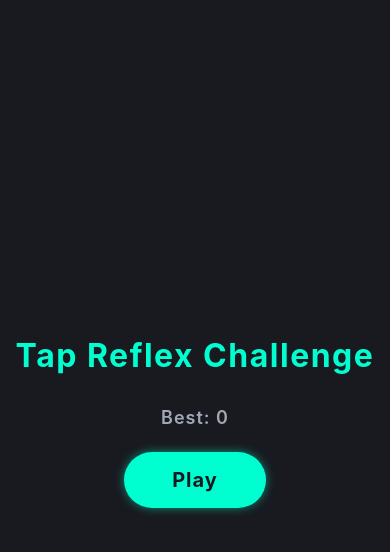
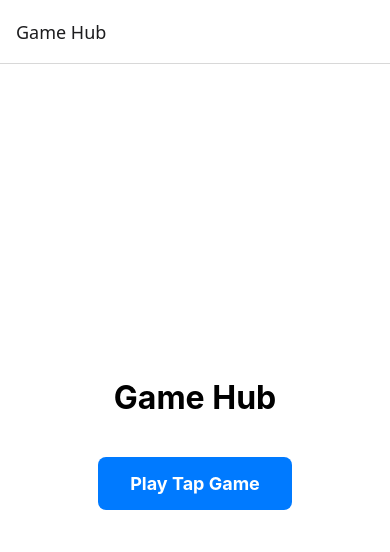
Before and after one commit to Vinay-Khanagavi/react-native, a React Native app: screen /Home in a window 390 px wide. Shown: the top 552 px of the page. Built offline with nearby package versions, Linux system fonts and the light colour scheme.

Commit message:
Refactor App component to use AppNavigator instead of TapGame, and update package.json with new navigation dependencies. Remove TapGame component as it is no longer needed.

```diff
--- a/App.js
+++ b/App.js
@@ -1,11 +1,11 @@
 import { StatusBar } from 'expo-status-bar';
 import { StyleSheet, View } from 'react-native';
-import TapGame from './components/TapGame';
+import AppNavigator from './navigation/AppNavigator';
 
 export default function App() {
   return (
     <View style={styles.container}>
-      <TapGame />
+      <AppNavigator />
       <StatusBar style="auto" />
     </View>
   );
--- /dev/null
+++ b/navigation/AppNavigator.js
@@ -0,0 +1,18 @@
+import React from 'react';
+import { NavigationContainer } from '@react-navigation/native';
+import { createNativeStackNavigator } from '@react-navigation/native-stack';
+import HomeScreen from '../screens/HomeScreen';
+import TapGameScreen from '../screens/TapGameScreen';
+
+const Stack = createNativeStackNavigator();
+
+export default function AppNavigator() {
+  return (
+    <NavigationContainer>
+      <Stack.Navigator initialRouteName="Home">
+        <Stack.Screen name="Home" component={HomeScreen} options={{ title: 'Game Hub' }} />
+        <Stack.Screen name="TapGame" component={TapGameScreen} options={{ title: 'Tap Game' }} />
+      </Stack.Navigator>
+    </NavigationContainer>
+  );
+}
--- a/package.json
+++ b/package.json
@@ -12,11 +12,16 @@
   "dependencies": {
     "@expo/metro-runtime": "~5.0.4",
     "@react-native-async-storage/async-storage": "^2.2.0",
+    "@react-navigation/bottom-tabs": "^7.4.2",
+    "@react-navigation/native": "^7.1.14",
+    "@react-navigation/native-stack": "^7.3.21",
     "expo": "~53.0.17",
     "expo-status-bar": "~2.2.3",
     "react": "19.0.0",
     "react-dom": "19.0.0",
     "react-native": "0.79.5",
+    "react-native-safe-area-context": "^5.5.1",
+    "react-native-screens": "^4.11.1",
     "react-native-web": "^0.20.0"
   },
   "devDependencies": {
--- /dev/null
+++ b/screens/HomeScreen.jsx
@@ -0,0 +1,45 @@
+import React from 'react';
+import { View, Text, TouchableOpacity, StyleSheet } from 'react-native';
+import { useNavigation } from '@react-navigation/native';
+
+export default function HomeScreen() {
+  const navigation = useNavigation();
+  return (
+    <View style={styles.container}>
+      <Text style={styles.title}>Game Hub</Text>
+      <TouchableOpacity
+        style={styles.button}
+        onPress={() => navigation.navigate('TapGame')}
+      >
+        <Text style={styles.buttonText}>Play Tap Game</Text>
+      </TouchableOpacity>
+      {/* Add more buttons for other games here */}
+    </View>
+  );
+}
+
+const styles = StyleSheet.create({
+  container: {
+    flex: 1,
+    justifyContent: 'center',
+    alignItems: 'center',
+    backgroundColor: '#fff',
+  },
+  title: {
+    fontSize: 32,
+    fontWeight: 'bold',
+    marginBottom: 40,
+  },
+  button: {
+    backgroundColor: '#007AFF',
+    paddingVertical: 16,
+    paddingHorizontal: 32,
+    borderRadius: 8,
+    marginBottom: 20,
+  },
+  buttonText: {
+    color: '#fff',
+    fontSize: 18,
+    fontWeight: 'bold',
+  },
+});
--- a/components/TapGame.jsx
+++ b/screens/TapGameScreen.jsx
@@ -1,7 +1,7 @@
 import React, { useState } from 'react';
 import { View, Text, TouchableOpacity, StyleSheet, SafeAreaView, Dimensions } from 'react-native';
-import Colors from './Colors';
-import Orb from './Orb';
+import Colors from '../components/Colors';
+import Orb from '../components/Orb';
 import AsyncStorage from '@react-native-async-storage/async-storage';
 
 const GAME_STATES = {
```
Also changed, not shown: 1 other file (tests, documents, lock files or other folders).
